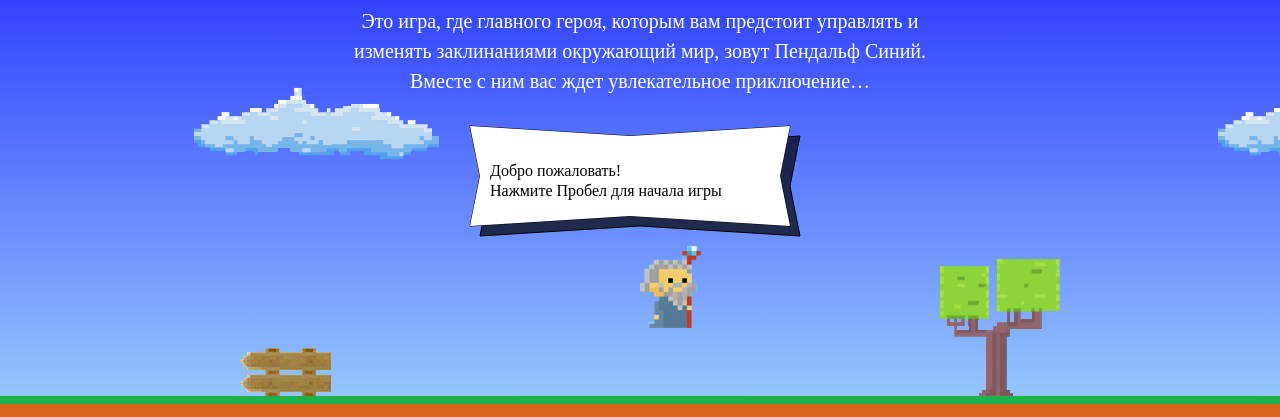
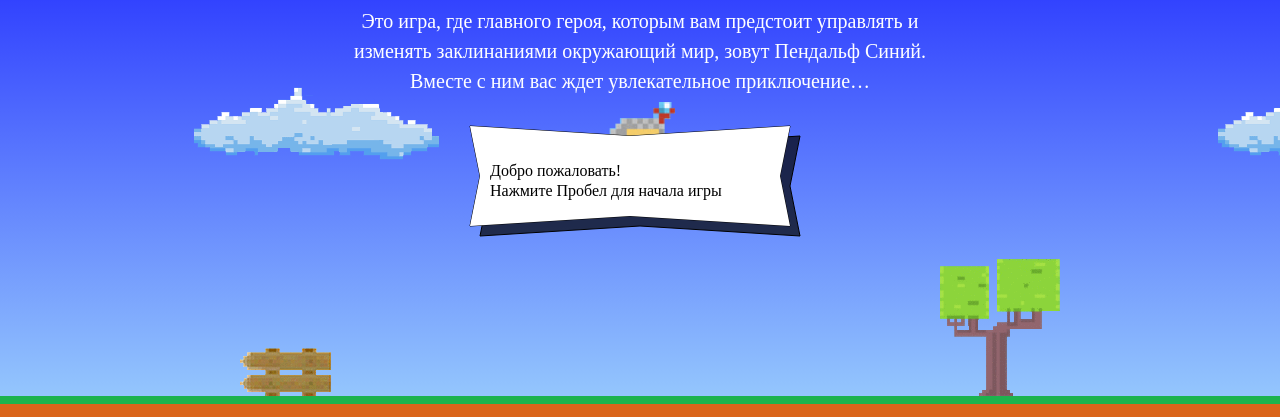
Before and after one commit to inikolaeva/566473-code-and-magick-19, a website: page index.html in a window 1280 px wide. Shown: the part 203-620 px from the top of the page. Drawn offline with Linux system fonts and the light colour scheme; a web font is replaced by a local one.

Commit message:
Update index.html
Fixed issues

```diff
--- a/index.html
+++ b/index.html
@@ -182,15 +182,12 @@
 </template>
 
 <script>
-  const fireballSize = 22;
-  const wizardSpeed = 3;
-  const wizardWidth = 70;
+  var fireballSize = 22;
+  var wizardSpeed = 3;
+  var wizardWidth = 70;
 
   function getFireballSpeed(left) {
-    if (left) {
-      return 5;
-    }
-    return 2;
+    return left ? 5 : 2;
   }
 
   function getWizardHeight(width) {
@@ -198,11 +195,11 @@
   }
 
   function getWizardX(width) {
-    return width / 2;
+    return width / 2 - wizardWidth / 2;
   }
 
   function getWizardY(height) {
-    return height / 2;
+    return height / 3 - getWizardHeight(wizardWidth);
   }
 </script>
 <script src="js/game.js"></script>
```
